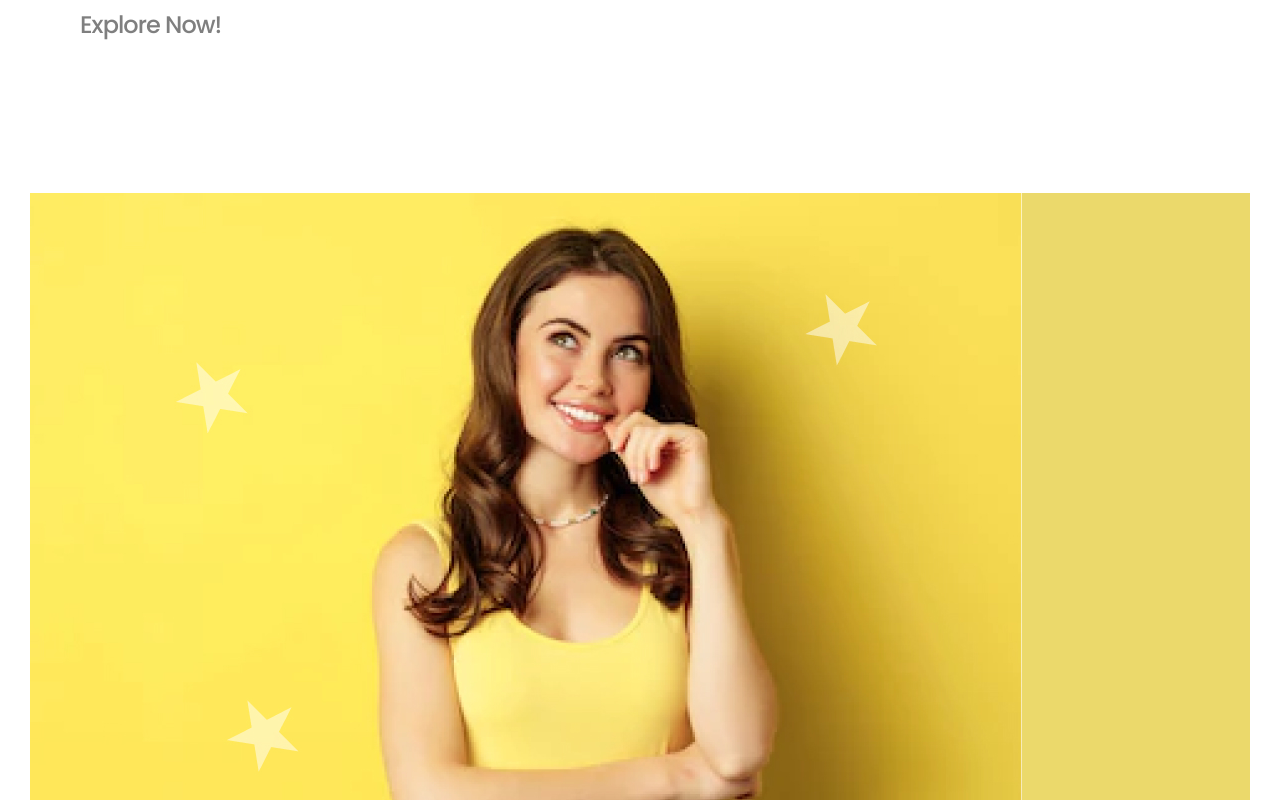
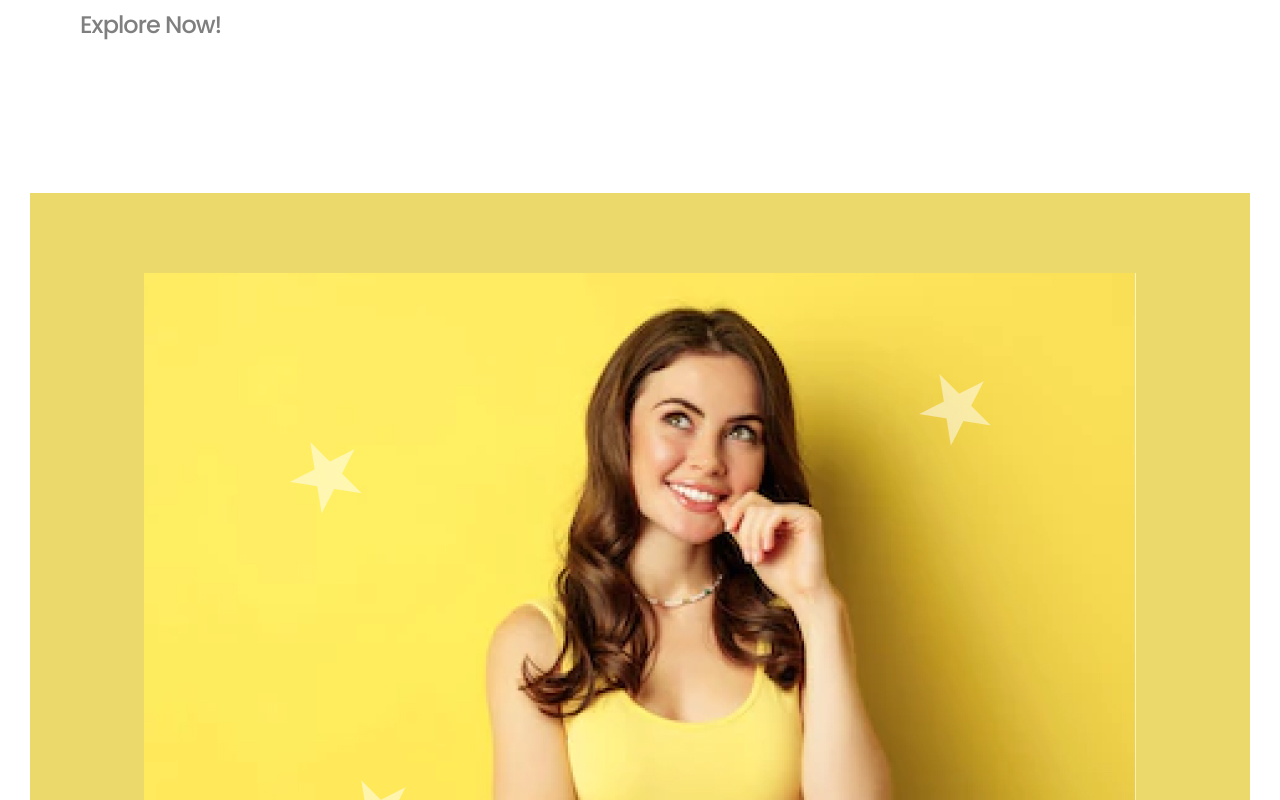
Before and after one commit to Mikton22/fashion-react, a React (Create React App) app: page / in a window 1280 px wide. Shown: the part 2000-2800 px from the top of the page. Built offline with nearby package versions, Linux system fonts and the light colour scheme.

Commit message:
add media adaptive

```diff
--- a/src/components/banner/banner.css
+++ b/src/components/banner/banner.css
@@ -3,14 +3,23 @@
 }
 
 .banner__img {
+  flex: 1;
+  display: flex;
+  justify-content: center;
+  padding-top: 80px;
+}
+
+.banner__img img {
+  display: block;
   max-width: 100%;
   height: auto;
 }
 
 .banner__content {
+  display: flex;
   background-color: var(--yellow);
-  display: flex;
   align-items: center;
+  justify-content: space-between;
 }
 
 .banner__text {
```
